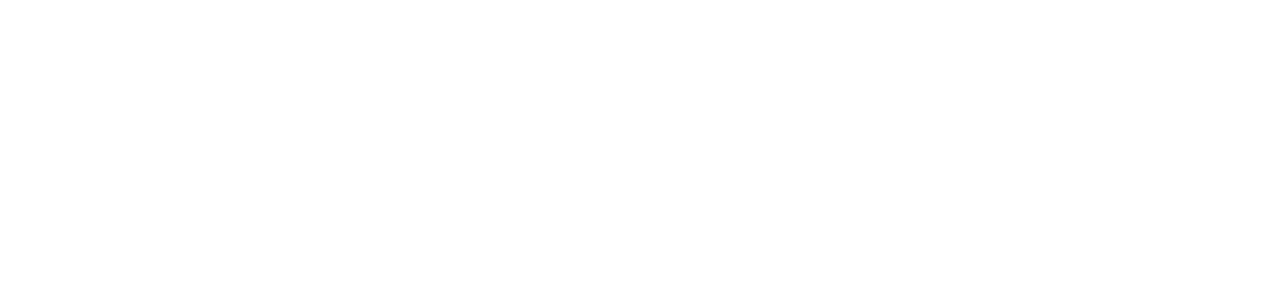
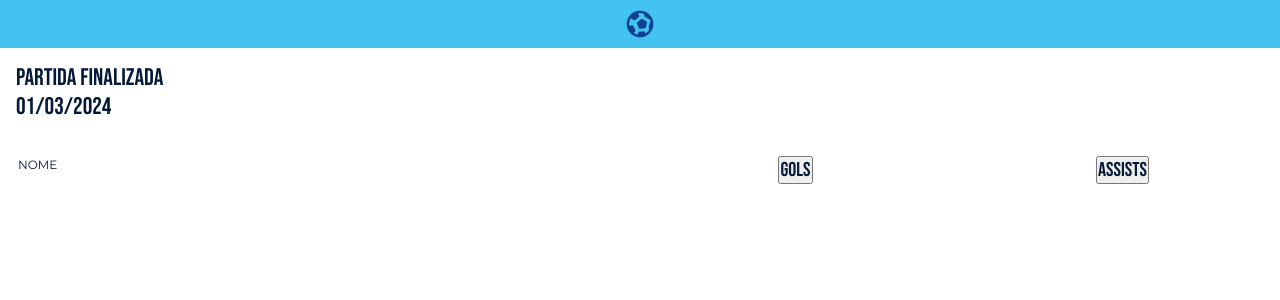
Before and after one commit to marcosvbs/players-stats-counter, a React (Vite) app: page /finished-match in a window 1280 px wide. Before the commit this address had no page. Shown: the top 300 px of the page. Built offline with nearby package versions, Linux system fonts and the light colour scheme.

Commit message:
add FinishedMatch page and sort player rank feature

```diff
--- a/src/Router/Router.tsx
+++ b/src/Router/Router.tsx
@@ -2,6 +2,7 @@ import { Route, Routes } from "react-router-dom";
 import { AddPlayers } from "../pages/AddPlayers";
 import { MatchInProgress } from "../pages/MatchInProgress";
 import { Home } from "../pages/Home";
+import { FinishedMatch } from "../pages/FinishedMatch";
 
 export function Router() {
   return (
@@ -9,6 +10,7 @@ export function Router() {
       <Route path={"/"} element={<Home />} />
       <Route path={"/add-players"} element={<AddPlayers />} />
       <Route path={"/match-in-progress"} element={<MatchInProgress />} />
+      <Route path={"/finished-match"} element={<FinishedMatch />} />
     </Routes>
   );
 }
--- /dev/null
+++ b/src/components/EndMatchModal/index.tsx
@@ -0,0 +1,25 @@
+import { Link } from "react-router-dom";
+import { ModalContainer, ModalOverlay } from "./styles";
+
+interface CancelMatchModalProps {
+  onCloseModal: () => void;
+}
+
+export function EndMatchModal({ onCloseModal }: CancelMatchModalProps) {
+  return (
+    <ModalOverlay>
+      <ModalContainer>
+        <h3>Finalizar partida</h3>
+        <p>Tem certeza que deseja finalizar a partida?</p>
+
+        <Link className={"endMatchLink"} to={"/finished-match"}>
+          Finalizar partida
+        </Link>
+
+        <button className={"closeButton"} onClick={onCloseModal}>
+          <Link to={"/match-in-progress"}>Voltar</Link>
+        </button>
+      </ModalContainer>
+    </ModalOverlay>
+  );
+}
--- /dev/null
+++ b/src/components/EndMatchModal/styles.ts
@@ -0,0 +1,71 @@
+import styled from "styled-components";
+
+export const ModalOverlay = styled.div`
+  display: flex;
+  flex-direction: row;
+  align-items: center;
+  justify-content: center;
+
+  position: absolute;
+  top: 0;
+  right: 0;
+
+  width: 100vw;
+  height: 100vh;
+
+  background: ${(props) => props.theme["low-opacity-gray"]};
+`;
+
+export const ModalContainer = styled.div`
+  display: flex;
+  flex-direction: column;
+  gap: 1rem;
+
+  align-items: center;
+
+  margin: 0 1rem;
+  padding: 1rem;
+
+  border-radius: 10px;
+
+  background: ${(props) => props.theme.white};
+
+  h3,
+  p {
+    width: 100%;
+  }
+
+  .endMatchLink {
+    width: 100%;
+
+    background: ${(props) => props.theme["blue-400"]};
+    border-radius: 10px;
+    border: none;
+
+    cursor: pointer;
+
+    display: flex;
+    justify-content: center;
+
+    width: 100%;
+    padding: 0.5rem 1rem;
+
+    color: ${(props) => props.theme["blue-600"]};
+
+    text-decoration: none;
+
+    &:active {
+      filter: brightness(85%);
+    }
+  }
+
+  .closeButton {
+    border: none;
+    background: none;
+
+    a {
+      color: ${(props) => props.theme["blue-600"]};
+      text-decoration: none;
+    }
+  }
+`;
--- /dev/null
+++ b/src/pages/FinishedMatch/index.tsx
@@ -0,0 +1,123 @@
+import { useContext, useEffect, useState } from "react";
+import { Header } from "../../components/Header";
+import { PlayerRankingContext } from "../../contexts/PlayerRankingContext";
+import { FinishedMatchContainer, PlayerRank } from "./styles";
+
+interface RankedPlayer {
+  id: number;
+  name: string;
+  numGoals: number;
+  numAssists: number;
+}
+
+export function FinishedMatch() {
+  const [finishedPlayerRank, setFinishedPlayerRank] = useState(
+    [] as RankedPlayer[]
+  );
+
+  const todayDate = new Date().toLocaleDateString("pt-br");
+
+  const { playerRanking } = useContext(PlayerRankingContext);
+
+  function compareMostGoalsPlayer(a: RankedPlayer, b: RankedPlayer) {
+    if (a.numGoals > b.numGoals) {
+      return -1;
+    } else if (a.numGoals < b.numGoals) {
+      return 1;
+    } else {
+      if (a.numAssists > b.numAssists) {
+        return -1;
+      } else if (a.numAssists < b.numAssists) {
+        return 1;
+      } else {
+        return 0;
+      }
+    }
+  }
+
+  function compareMostAssistsPlayer(a: RankedPlayer, b: RankedPlayer) {
+    if (a.numAssists > b.numAssists) {
+      return -1;
+    } else if (a.numAssists < b.numAssists) {
+      return 1;
+    } else {
+      if (a.numGoals > b.numGoals) {
+        return -1;
+      } else if (a.numGoals < b.numGoals) {
+        return 1;
+      } else {
+        return 0;
+      }
+    }
+  }
+
+  function handleFilterRankByGoals() {
+    const sortedRank = playerRanking.sort(compareMostGoalsPlayer);
+
+    setFinishedPlayerRank([...sortedRank]);
+  }
+
+  function handleFilterRankByAssists() {
+    const sortedRank = playerRanking.sort(compareMostAssistsPlayer);
+
+    setFinishedPlayerRank([...sortedRank]);
+  }
+
+  useEffect(() => {
+    setFinishedPlayerRank(playerRanking);
+  });
+
+  return (
+    <>
+      <Header />
+
+      <FinishedMatchContainer>
+        <h3>
+          Partida finalizada <br />
+          {todayDate}
+        </h3>
+
+        <PlayerRank>
+          <thead>
+            <tr className={"titleRow"}>
+              <th>Nome</th>
+              <th>
+                <button onClick={handleFilterRankByGoals}>gols</button>
+              </th>
+              <th>
+                <button onClick={handleFilterRankByAssists}>Assists</button>
+              </th>
+            </tr>
+          </thead>
+          <tbody>
+            {finishedPlayerRank.map((player) => (
+              <tr key={player.id} className={"playerRow"}>
+                <td>{player.name}</td>
+                <td>{player.numGoals}</td>
+                <td>{player.numAssists}</td>
+              </tr>
+            ))}
+          </tbody>
+        </PlayerRank>
+
+        {/* <MatchControllerContainer>
+          <div>
+            <button
+              className={"EndMatchButton"}
+              onClick={() => setEndModalIsOpen(true)}
+            >
+              <Link to={"/match-in-progress"}>Finalizar partida</Link>
+            </button>
+
+            <button
+              className={"cancelMatchButton"}
+              onClick={() => setCancelModalIsOpen(true)}
+            >
+              Cancelar partida
+            </button>
+          </div>
+        </MatchControllerContainer> */}
+      </FinishedMatchContainer>
+    </>
+  );
+}
--- /dev/null
+++ b/src/pages/FinishedMatch/styles.ts
@@ -0,0 +1,123 @@
+import styled from "styled-components";
+
+export const FinishedMatchContainer = styled.div`
+  margin: 0 auto;
+  min-width: 320px;
+
+  h3 {
+    margin: 1rem;
+  }
+`;
+
+export const PlayerRank = styled.table`
+  width: 100%;
+  margin-bottom: 8.75rem;
+
+  thead .titleRow,
+  tbody .playerRow {
+    display: grid;
+    grid-template-columns: 2fr 1fr 1fr;
+    gap: 1rem;
+  }
+
+  .titleRow {
+    text-transform: uppercase;
+  }
+
+  .titleRow th:nth-child(1),
+  .playerRow td:nth-child(1) {
+    text-align: left;
+  }
+
+  .titleRow th:nth-child(2),
+  .titleRow th:nth-child(3),
+  .playerRow td:nth-child(2),
+  .playerRow td:nth-child(3) {
+    text-align: center;
+    align-items: center;
+    justify-content: center;
+  }
+
+  .titleRow th:nth-child(2),
+  .titleRow th:nth-child(3) {
+    display: flex;
+    flex-direction: column;
+    align-items: center;
+  }
+
+  .titleRow th,
+  .playerRow td {
+    padding: 1rem;
+  }
+
+  .playerRow {
+    display: flex;
+    flex-direction: row;
+    align-items: center;
+
+    border-top: 1px solid ${(props) => props.theme["low-opacity-gray"]};
+  }
+
+  .playerRow:last-child {
+    border-bottom: 1px solid ${(props) => props.theme["low-opacity-gray"]};
+  }
+
+  .playerRow td:nth-child(2),
+  .playerRow td:nth-child(3) {
+    display: flex;
+    flex-direction: column;
+  }
+
+  .playerRow button {
+    display: flex;
+    flex-direction: row;
+    align-items: center;
+    justify-content: center;
+
+    max-width: 5rem;
+    width: 100%;
+
+    padding: 0.25rem 1.25rem;
+
+    border-radius: 10px;
+    border: none;
+
+    font-size: 1rem;
+
+    cursor: pointer;
+  }
+
+  .playerRow button:nth-child(1) {
+    color: ${(props) => props.theme["blue-600"]};
+    background: ${(props) => props.theme["blue-200"]};
+  }
+
+  .playerRow button:nth-child(2) {
+    color: ${(props) => props.theme["red-400"]};
+    background: ${(props) => props.theme["red-200"]};
+  }
+
+  .playerRow button:disabled {
+    color: ${(props) => props.theme.gray};
+    background: ${(props) => props.theme["low-opacity-gray"]};
+
+    cursor: auto;
+  }
+
+  td,
+  th {
+    min-width: 60px;
+    word-wrap: break-word;
+  }
+
+  th {
+    font-family: "Montserrat", sans-serif;
+    font-size: 12px;
+    font-weight: 400;
+  }
+
+  th span {
+    font-size: 12px;
+    font-weight: 400;
+  }
+`;
--- a/src/pages/MatchInProgress/index.tsx
+++ b/src/pages/MatchInProgress/index.tsx
@@ -8,9 +8,11 @@ import {
 import { useContext, useState } from "react";
 import { PlayerRankingContext } from "../../contexts/PlayerRankingContext";
 import { CancelMatchModal } from "../../components/CancelMatchModal";
+import { EndMatchModal } from "../../components/EndMatchModal";
 
 export function MatchInProgress() {
   const [cancelModalIsOpen, setCancelModalIsOpen] = useState(false);
+  const [endModalIsOpen, setEndModalIsOpen] = useState(false);
 
   const todayDate = new Date().toLocaleDateString("pt-br");
 
@@ -80,7 +82,10 @@ export function MatchInProgress() {
 
         <MatchControllerContainer>
           <div>
-            <button className={"EndMatchButton"}>
+            <button
+              className={"EndMatchButton"}
+              onClick={() => setEndModalIsOpen(true)}
+            >
               <Link to={"/match-in-progress"}>Finalizar partida</Link>
             </button>
 
@@ -100,6 +105,10 @@ export function MatchInProgress() {
           onCloseModal={() => setCancelModalIsOpen(false)}
         />
       ) : null}
+
+      {endModalIsOpen ? (
+        <EndMatchModal onCloseModal={() => setEndModalIsOpen(false)} />
+      ) : null}
     </>
   );
 }
```
